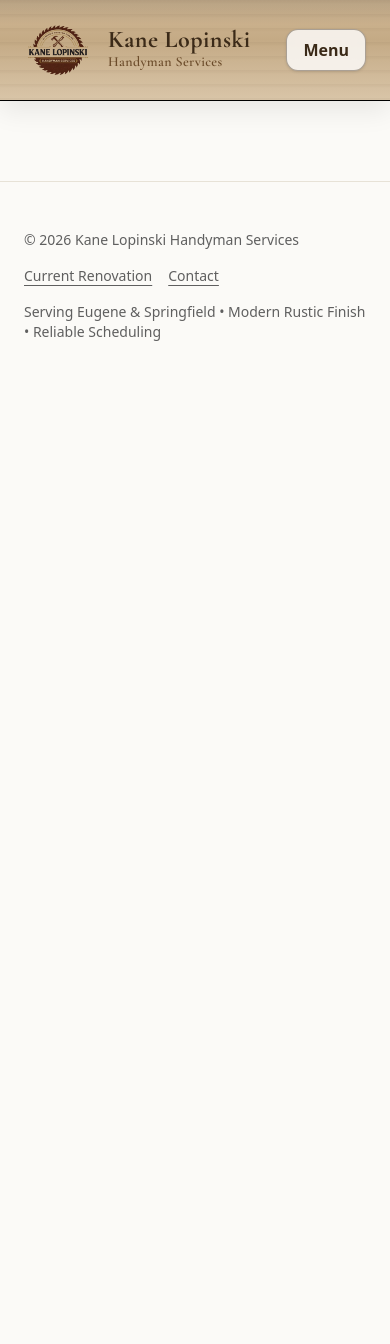
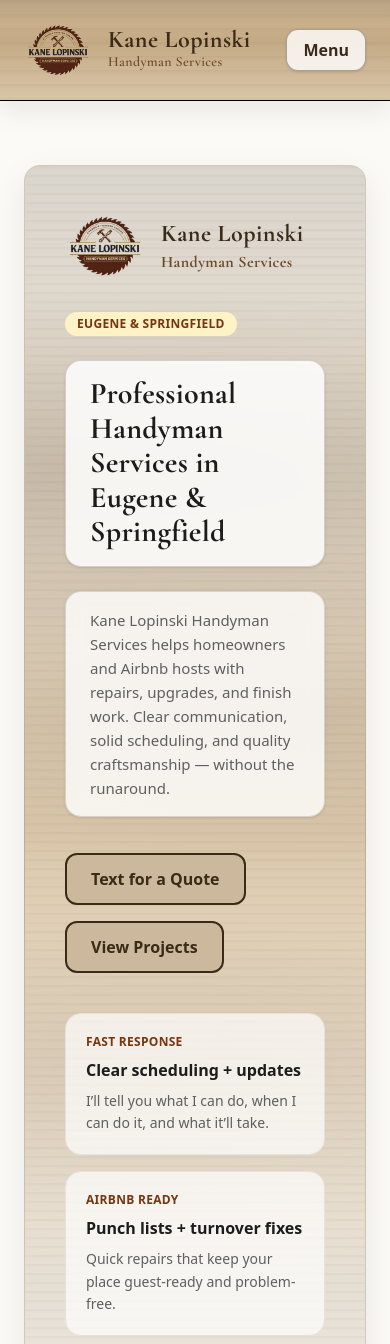
Before and after one commit to 33hongo33/handyman-site, a Next.js app: page / in a window 390 px wide. Shown: the top 1344 px of the page. Before the commit the page ends 844 px from the top, so only its background shows below. Built offline with nearby package versions, Linux system fonts and the light colour scheme.

Commit message:
back to old version of page.tsx

```diff
--- a/app/page.tsx
+++ b/app/page.tsx
@@ -1,184 +1,193 @@
-import type { Metadata } from "next";
 import Image from "next/image";
-import { Geist, Geist_Mono, Cormorant_Garamond } from "next/font/google";
-import "./globals.css";
-import MobileMenu from "./components/MobileMenu";
-
-const geistSans = Geist({
-  variable: "--font-geist-sans",
-  subsets: ["latin"],
-});
-
-const geistMono = Geist_Mono({
-  variable: "--font-geist-mono",
-  subsets: ["latin"],
-});
+import { Cormorant_Garamond } from "next/font/google";
 
 const rusticFont = Cormorant_Garamond({
   subsets: ["latin"],
-  weight: ["600", "700"],
+  weight: ["700"],
 });
 
-export const metadata: Metadata = {
-  title: "Kane Lopinski Handyman Services",
-  description:
-    "Modern rustic handyman services in Eugene and Springfield. Reliable repairs, Airbnb turnover fixes, and quality craftsmanship.",
-};
+export default function Home() {
+  const popular: string[] = [
+    "Airbnb punch lists + turnover repairs",
+    "Drywall patch & paint blending",
+    "Deck & fence repair",
+    "Door adjustments & trim work",
+    "Mounting TVs, fixtures & hardware",
+  ];
 
-export default function RootLayout({
-  children,
-}: {
-  children: React.ReactNode;
-}) {
   return (
-    <html lang="en">
-      <body
-        className={`${geistSans.variable} ${geistMono.variable} antialiased bg-[var(--bg)] text-[var(--text)]`}
-      >
-        {/* ================= HEADER ================= */}
-        <header className="sticky top-0 z-50 wood-header border-b border-black shadow-[0_10px_25px_rgba(0,0,0,0.08)]">
-          <div className="mx-auto max-w-6xl px-6 py-6 flex items-center justify-between">
-            {/* ✅ LARGE LOGO ONLY */}
-            <a href="/" className="flex items-center">
-              <div className="relative h-20 w-20 sm:h-28 sm:w-28 md:h-32 md:w-32 shrink-0">
+    <main className="min-h-screen px-6 py-16">
+      <div className="mx-auto max-w-6xl">
+        <div className="grid gap-10 md:grid-cols-2 items-start">
+
+          {/* LEFT — Hero Section */}
+          <div className="wood-panel p-10">
+
+            {/* ✅ Logo + Brand Block (Top of Mobile & Desktop Left) */}
+            <div className="mb-6 flex items-center gap-4">
+              <div className="relative w-[80px] h-[80px] sm:w-[100px] sm:h-[100px] shrink-0">
                 <Image
                   src="/kane-logo.png"
                   alt="Kane Lopinski Handyman Services Logo"
                   fill
                   priority
                   className="object-contain"
-                  sizes="(max-width: 768px) 120px, 160px"
+                  sizes="(max-width: 640px) 80px, 100px"
                 />
               </div>
-            </a>
 
-            {/* Desktop Nav */}
-            <nav className="hidden md:flex items-center gap-10 text-base font-medium text-[#4a3420]">
+              <div className="leading-tight">
+                <div
+                  className={`${rusticFont.className} text-2xl sm:text-3xl font-bold tracking-[0.02em] text-[#3b2a18]`}
+                >
+                  Kane Lopinski
+                </div>
+                <div
+                  className={`${rusticFont.className} text-base sm:text-lg font-semibold tracking-wide text-[#6b4b2a]`}
+                >
+                  Handyman Services
+                </div>
+              </div>
+            </div>
+
+            {/* Location Badge */}
+            <div className="inline-flex items-center rounded-full bg-[var(--accent-soft)] px-3 py-1 text-xs font-semibold tracking-wide text-[var(--accent-dark)] uppercase">
+              Eugene & Springfield
+            </div>
+
+            {/* Headline */}
+            <div className="mt-6 inline-block rounded-2xl bg-white/85 backdrop-blur-sm px-6 py-4 border border-[rgba(87,63,37,0.22)] shadow-sm">
+              <h1
+                className={`${rusticFont.className} text-3xl sm:text-4xl font-semibold tracking-[0.01em] text-[var(--text)] leading-[1.15]`}
+              >
+                Professional Handyman Services in Eugene & Springfield
+              </h1>
+            </div>
+
+            {/* Description */}
+            <div className="mt-6 max-w-xl rounded-2xl bg-white/80 backdrop-blur-sm px-6 py-4 border border-[rgba(87,63,37,0.18)] shadow-sm">
+              <p className="text-[15px] sm:text-base leading-7 text-[var(--muted)]">
+                Kane Lopinski Handyman Services helps homeowners and Airbnb hosts
+                with repairs, upgrades, and finish work. Clear communication,
+                solid scheduling, and quality craftsmanship — without the runaround.
+              </p>
+            </div>
+
+            {/* CTA Buttons */}
+            <div className="mt-9 flex flex-wrap gap-4">
               <a
-                href="/"
-                className="relative hover:text-black transition after:absolute after:left-0 after:-bottom-1 after:h-[2px] after:w-0 after:bg-[#3b2a18] after:transition-all after:duration-300 hover:after:w-full"
+                href="sms:5419818246"
+                className="px-6 py-3 rounded-xl bg-[#cbb89d] border-2 border-[#3b2a18] text-[#3b2a18] font-semibold hover:bg-[#bda98e] transition"
               >
-                Home
-              </a>
-
-              <a
-                href="/services"
-                className="relative hover:text-black transition after:absolute after:left-0 after:-bottom-1 after:h-[2px] after:w-0 after:bg-[#3b2a18] after:transition-all after:duration-300 hover:after:w-full"
-              >
-                Services
+                Text for a Quote
               </a>
 
               <a
                 href="/projects"
-                className="relative hover:text-black transition after:absolute after:left-0 after:-bottom-1 after:h-[2px] after:w-0 after:bg-[#3b2a18] after:transition-all after:duration-300 hover:after:w-full"
+                className="px-6 py-3 rounded-xl bg-[#cbb89d] border-2 border-[#3b2a18] text-[#3b2a18] font-semibold hover:bg-[#bda98e] transition"
               >
-                Projects
-              </a>
-
-              <a
-                href="/contact"
-                className="relative font-semibold text-[#3b2a18] hover:text-black transition after:absolute after:left-0 after:-bottom-1 after:h-[2px] after:w-0 after:bg-[#3b2a18] after:transition-all after:duration-300 hover:after:w-full"
-              >
-                Contact
-              </a>
-
-              <a
-                href="https://instagram.com/abode_onsalal"
-                target="_blank"
-                rel="noopener noreferrer"
-                className="relative font-semibold text-[#3b2a18] hover:text-black transition after:absolute after:left-0 after:-bottom-1 after:h-[2px] after:w-0 after:bg-[#3b2a18] after:transition-all after:duration-300 hover:after:w-full"
-              >
-                Current Renovation
-              </a>
-            </nav>
-
-            {/* Mobile Menu */}
-            <div className="md:hidden">
-              <MobileMenu instagramUrl="https://instagram.com/abode_onsalal" />
-            </div>
-          </div>
-        </header>
-
-        {/* ================= MAIN ================= */}
-        <main className="relative z-0">{children}</main>
-
-        {/* ================= FOOTER ================= */}
-        <footer className="mt-20 border-t border-[var(--border)]">
-          <div className="mx-auto max-w-6xl px-6 py-12 text-sm text-[var(--muted)]">
-            {/* ✅ 3 bottom boxes (cards) */}
-            <div className="grid gap-6 md:grid-cols-3">
-              {/* Services */}
-              <a href="/services" className="wood-panel p-7 hover:shadow-md transition">
-                <div className="rounded-2xl bg-white/80 backdrop-blur-sm border border-[rgba(87,63,37,0.18)] p-6">
-                  <div className="text-xs font-semibold tracking-wide uppercase text-[var(--accent-dark)]">
-                    What I Do
-                  </div>
-                  <h3 className="mt-2 text-lg font-semibold text-[var(--text)]">
-                    Services
-                  </h3>
-                  <p className="mt-2 text-sm leading-6 text-[var(--muted)]">
-                    Repairs, installs, finish carpentry, flooring, and more.
-                  </p>
-                </div>
-              </a>
-
-              {/* Projects */}
-              <a href="/projects" className="wood-panel p-7 hover:shadow-md transition">
-                <div className="rounded-2xl bg-white/80 backdrop-blur-sm border border-[rgba(87,63,37,0.18)] p-6">
-                  <div className="text-xs font-semibold tracking-wide uppercase text-[var(--accent-dark)]">
-                    Proof
-                  </div>
-                  <h3 className="mt-2 text-lg font-semibold text-[var(--text)]">
-                    Projects
-                  </h3>
-                  <p className="mt-2 text-sm leading-6 text-[var(--muted)]">
-                    Before & after photos from recent work.
-                  </p>
-                </div>
-              </a>
-
-              {/* Contact */}
-              <a href="/contact" className="wood-panel p-7 hover:shadow-md transition">
-                <div className="rounded-2xl bg-white/80 backdrop-blur-sm border border-[rgba(87,63,37,0.18)] p-6">
-                  <div className="text-xs font-semibold tracking-wide uppercase text-[var(--accent-dark)]">
-                    Get in Touch
-                  </div>
-                  <h3 className="mt-2 text-lg font-semibold text-[var(--text)]">
-                    Contact
-                  </h3>
-                  <p className="mt-2 text-sm leading-6 text-[var(--muted)]">
-                    Text for scheduling and quotes.
-                  </p>
-                </div>
+                View Projects
               </a>
             </div>
 
-            {/* Footer bottom line + links */}
-            <div className="mt-10 flex flex-col gap-4 sm:flex-row sm:items-center sm:justify-between">
-              <div>© {new Date().getFullYear()} Kane Lopinski Handyman Services</div>
+            {/* Feature Highlights */}
+            <div className="mt-10 grid gap-4 sm:grid-cols-2">
+              <div className="rounded-2xl border border-[var(--border)] bg-white/70 p-5">
+                <div className="text-xs font-semibold tracking-wide uppercase text-[var(--accent-dark)]">
+                  Fast Response
+                </div>
+                <div className="mt-2 text-base font-semibold text-[var(--text)]">
+                  Clear scheduling + updates
+                </div>
+                <p className="mt-2 text-sm leading-6 text-[var(--muted)]">
+                  I’ll tell you what I can do, when I can do it, and what it’ll take.
+                </p>
+              </div>
 
-              <div className="flex gap-4">
-                <a
-                  href="https://instagram.com/abode_onsalal"
-                  target="_blank"
-                  rel="noopener noreferrer"
-                  className="underline underline-offset-4"
-                >
-                  Current Renovation
-                </a>
+              <div className="rounded-2xl border border-[var(--border)] bg-white/70 p-5">
+                <div className="text-xs font-semibold tracking-wide uppercase text-[var(--accent-dark)]">
+                  Airbnb Ready
+                </div>
+                <div className="mt-2 text-base font-semibold text-[var(--text)]">
+                  Punch lists + turnover fixes
+                </div>
+                <p className="mt-2 text-sm leading-6 text-[var(--muted)]">
+                  Quick repairs that keep your place guest-ready and problem-free.
+                </p>
+              </div>
+            </div>
+          </div>
 
-                <a href="/contact" className="underline underline-offset-4">
-                  Contact
-                </a>
+          {/* RIGHT — Image + Popular Requests */}
+          <div className="grid gap-10">
+
+            {/* Image Panel */}
+            <div className="wood-panel p-6">
+              <div className="rounded-2xl bg-white/80 backdrop-blur-sm border border-[rgba(87,63,37,0.18)] p-4 shadow-sm">
+                <div className="text-xs font-semibold tracking-wide uppercase text-[var(--accent-dark)]">
+                  On the Job
+                </div>
+
+                <div className="mt-4 overflow-hidden rounded-2xl border border-[var(--border)] bg-white shadow-sm">
+                  <div className="relative aspect-[4/5] sm:aspect-[16/13]">
+                    <Image
+                      src="/projects/self.png"
+                      alt="Kane inspecting exterior window flashing on a roof"
+                      fill
+                      priority
+                      className="object-cover"
+                      sizes="(max-width: 768px) 100vw, 50vw"
+                    />
+                  </div>
+                </div>
+
+                <p className="mt-4 text-sm leading-6 text-[var(--muted)]">
+                  Detail-focused repairs and preventative fixes — built to last in Oregon weather.
+                </p>
               </div>
             </div>
 
-            <div className="mt-4">
-              Serving Eugene & Springfield • Modern Rustic Finish • Reliable Scheduling
+            {/* Popular Requests */}
+            <div className="wood-panel p-10">
+              <h2 className="text-2xl font-semibold tracking-tight text-[var(--text)]">
+                Popular Requests
+              </h2>
+
+              <p className="mt-3 text-sm sm:text-base leading-7 text-[var(--muted)]">
+                Common projects I handle across Eugene & Springfield — great for homeowners and rentals.
+              </p>
+
+              <ul className="mt-7 space-y-4">
+                {popular.map((item) => (
+                  <li key={item} className="flex gap-3">
+                    <span className="rustic-dot" />
+                    <span className="text-sm sm:text-base leading-7 text-[var(--muted)]">
+                      {item}
+                    </span>
+                  </li>
+                ))}
+              </ul>
+
+              <div className="mt-10 rounded-2xl border border-[rgba(87,63,37,0.22)] bg-white/70 p-5">
+                <div className="text-xs font-semibold tracking-wide uppercase text-[var(--accent-dark)]">
+                  Service Area
+                </div>
+                <div className="mt-2 text-base font-semibold text-[var(--text)]">
+                  Eugene • Springfield • Nearby
+                </div>
+                <p className="mt-2 text-sm leading-6 text-[var(--muted)]">
+                  For a fast estimate, text photos + a short description.
+                </p>
+              </div>
+
+              <p className="mt-6 text-xs leading-5 text-[var(--muted)]">
+                Pro tip: For Airbnb jobs, include check-in/check-out timing.
+              </p>
             </div>
+
           </div>
-        </footer>
-      </body>
-    </html>
+        </div>
+      </div>
+    </main>
   );
 }
```
